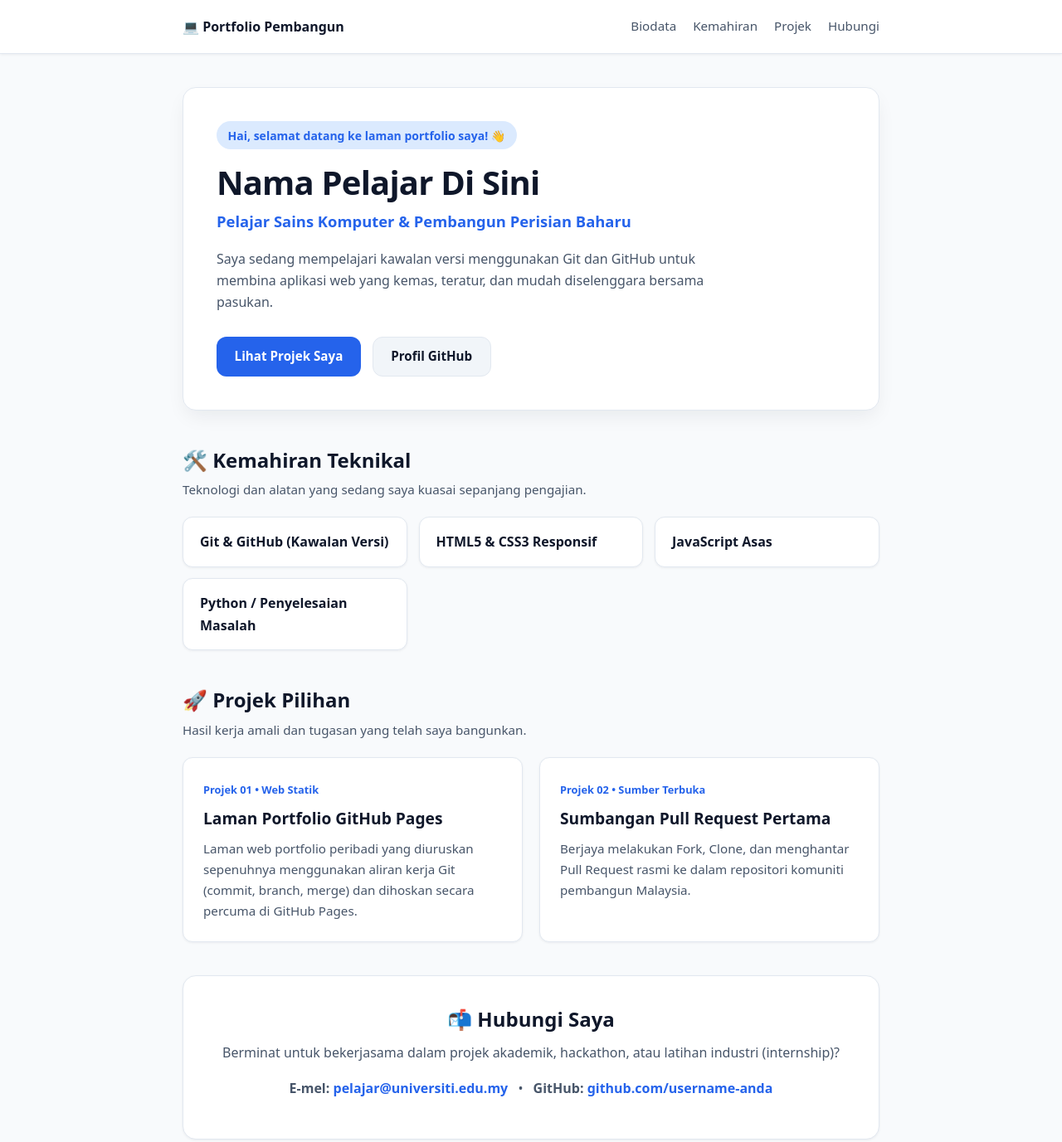
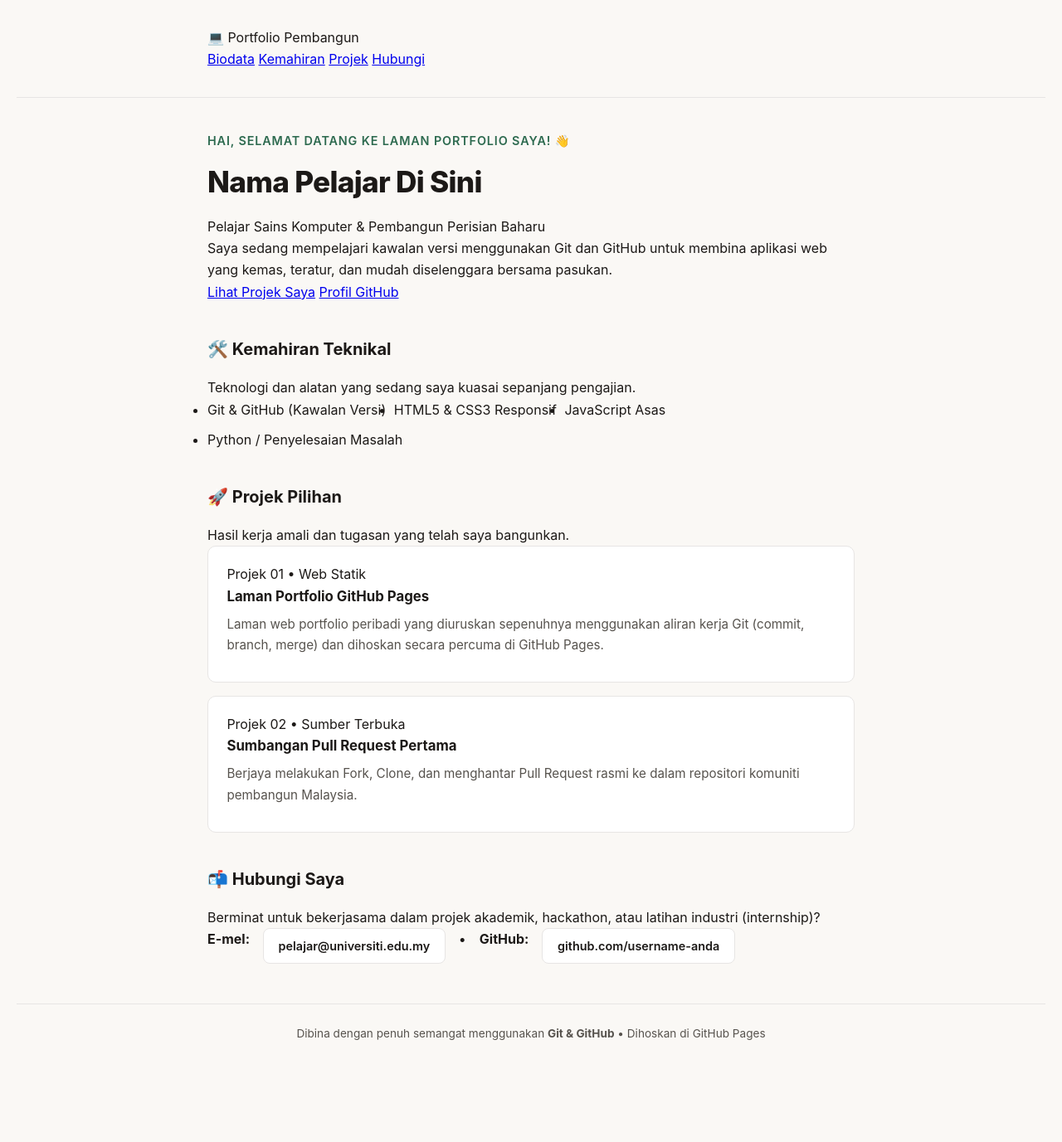
Before and after one commit to zfrnaa/kursus-git-github, a plain HTML site: page template-portfolio/index.html in a window 1280 px wide. Shown: the top 1377 px of the page at 83% size. After the commit the page ends 1290 px from the top, so only its background shows below. Drawn offline with Linux system fonts and the light colour scheme.

Commit message:
style: kemas kini PDF cheatsheet (tanpa emoji, watermark, git log --name-only) & palet editorial portfolio

```diff
--- a/template-portfolio/style.css
+++ b/template-portfolio/style.css
@@ -1,314 +1,158 @@
-/* ==========================================================================
-   Gaya Portfolio Pembangun (kursus-git-github/template-portfolio/style.css)
-   Reka bentuk moden, responsif, dan menyokong mod cerah/gelap automatik
-   ========================================================================== */
-
 :root {
-    --bg-primary: #f8fafc;
-    --bg-surface: #ffffff;
-    --bg-subtle: #f1f5f9;
-    --text-primary: #0f172a;
-    --text-secondary: #475569;
-    --accent-primary: #2563eb;
-    --accent-hover: #1d4ed8;
-    --accent-soft: #dbeafe;
-    --border-color: #e2e8f0;
-    --shadow-sm: 0 1px 3px rgba(15, 23, 42, 0.06);
-    --shadow-md: 0 10px 25px -5px rgba(15, 23, 42, 0.08);
-    --radius-md: 12px;
-    --radius-lg: 16px;
+  --bg: #faf8f5;
+  --surface: #ffffff;
+  --text: #1c1917;
+  --muted: #57534e;
+  --accent: #2d6a4f;
+  --accent-soft: #ecfdf5;
+  --border: #e7e5e4;
 }
 
 @media (prefers-color-scheme: dark) {
-    :root {
-        --bg-primary: #0b1120;
-        --bg-surface: #1e293b;
-        --bg-subtle: #0f172a;
-        --text-primary: #f8fafc;
-        --text-secondary: #94a3b8;
-        --accent-primary: #3b82f6;
-        --accent-hover: #60a5fa;
-        --accent-soft: rgba(59, 130, 246, 0.15);
-        --border-color: #334155;
-        --shadow-sm: 0 1px 3px rgba(0, 0, 0, 0.3);
-        --shadow-md: 0 10px 25px -5px rgba(0, 0, 0, 0.4);
-    }
+  :root {
+    --bg: #141413;
+    --surface: #1c1c1a;
+    --text: #f5f5f4;
+    --muted: #a8a29e;
+    --accent: #52b788;
+    --accent-soft: #1b2e24;
+    --border: #292524;
+  }
 }
 
 * {
-    box-sizing: border-box;
-    margin: 0;
-    padding: 0;
-}
-
-html {
-    scroll-behavior: smooth;
+  box-sizing: border-box;
+  margin: 0;
+  padding: 0;
 }
 
 body {
-    font-family: system-ui, -apple-system, BlinkMacSystemFont, "Segoe UI", Roboto, Oxygen, Ubuntu, Cantarell, sans-serif;
-    background-color: var(--bg-primary);
-    color: var(--text-primary);
-    line-height: 1.65;
-    -webkit-font-smoothing: antialiased;
+  font-family: 'Inter', -apple-system, BlinkMacSystemFont, 'Segoe UI', Roboto, sans-serif;
+  background-color: var(--bg);
+  color: var(--text);
+  line-height: 1.65;
+  padding: 2rem 1.25rem;
 }
 
 .container {
-    width: 100%;
-    max-width: 880px;
-    margin: 0 auto;
-    padding: 0 1.25rem;
+  max-width: 780px;
+  margin: 0 auto;
 }
 
-/* Header & Navigasi */
-.site-header {
-    position: sticky;
-    top: 0;
-    z-index: 10;
-    background-color: var(--bg-surface);
-    border-bottom: 1px solid var(--border-color);
-    box-shadow: var(--shadow-sm);
-}
-
-.header-inner {
-    display: flex;
-    align-items: center;
-    justify-content: space-between;
-    min-height: 64px;
-    flex-wrap: wrap;
-    gap: 0.75rem;
-}
-
-.brand-badge {
-    font-weight: 700;
-    font-size: 1rem;
-    color: var(--text-primary);
-}
-
-.site-nav {
-    display: flex;
-    gap: 1.25rem;
-}
-
-.site-nav a {
-    color: var(--text-secondary);
-    text-decoration: none;
-    font-weight: 500;
-    font-size: 0.95rem;
-    transition: color 0.2s ease;
-}
-
-.site-nav a:hover {
-    color: var(--accent-primary);
-}
-
-/* Kad Hero (Biodata) */
-.hero-card {
-    margin-top: 2.5rem;
-    padding: 2.5rem;
-    background-color: var(--bg-surface);
-    border: 1px solid var(--border-color);
-    border-radius: var(--radius-lg);
-    box-shadow: var(--shadow-md);
+header {
+  padding-bottom: 2rem;
+  border-bottom: 1px solid var(--border);
+  margin-bottom: 2.5rem;
 }
 
 .greeting {
-    display: inline-block;
-    padding: 0.35rem 0.85rem;
-    background-color: var(--accent-soft);
-    color: var(--accent-primary);
-    border-radius: 999px;
-    font-size: 0.875rem;
-    font-weight: 600;
-    margin-bottom: 1rem;
+  font-size: 0.9rem;
+  font-weight: 600;
+  color: var(--accent);
+  text-transform: uppercase;
+  letter-spacing: 0.06em;
+  margin-bottom: 0.5rem;
 }
 
-.hero-title {
-    font-size: clamp(1.85rem, 4vw, 2.5rem);
-    line-height: 1.2;
-    margin-bottom: 0.5rem;
-    letter-spacing: -0.02em;
+h1 {
+  font-size: 2.2rem;
+  font-weight: 800;
+  letter-spacing: -0.02em;
+  margin-bottom: 0.75rem;
 }
 
-.hero-subtitle {
-    font-size: 1.15rem;
-    font-weight: 600;
-    color: var(--accent-primary);
-    margin-bottom: 1rem;
+.subtitle {
+  font-size: 1.05rem;
+  color: var(--muted);
+  max-width: 60ch;
 }
 
-.hero-bio {
-    color: var(--text-secondary);
-    max-width: 65ch;
-    margin-bottom: 1.75rem;
+section {
+  margin-bottom: 2.5rem;
 }
 
-.hero-actions {
-    display: flex;
-    flex-wrap: wrap;
-    gap: 0.85rem;
+h2 {
+  font-size: 1.25rem;
+  font-weight: 700;
+  margin-bottom: 1rem;
+  color: var(--text);
 }
 
-.btn {
-    display: inline-flex;
-    align-items: center;
-    justify-content: center;
-    padding: 0.65rem 1.35rem;
-    border-radius: var(--radius-md);
-    font-weight: 600;
-    font-size: 0.95rem;
-    text-decoration: none;
-    transition: transform 0.15s ease, background-color 0.2s ease;
+.skills-grid {
+  display: flex;
+  flex-wrap: wrap;
+  gap: 0.6rem;
 }
 
-.btn:active {
-    transform: translateY(1px);
-}
-
-.btn-primary {
-    background-color: var(--accent-primary);
-    color: #ffffff;
-}
-
-.btn-primary:hover {
-    background-color: var(--accent-hover);
-}
-
-.btn-secondary {
-    background-color: var(--bg-subtle);
-    color: var(--text-primary);
-    border: 1px solid var(--border-color);
-}
-
-.btn-secondary:hover {
-    border-color: var(--accent-primary);
-    color: var(--accent-primary);
-}
-
-/* Seksyen Umum */
-.section-block {
-    margin-top: 2.5rem;
-}
-
-.section-header {
-    margin-bottom: 1.25rem;
-}
-
-.section-header h2 {
-    font-size: 1.5rem;
-    margin-bottom: 0.25rem;
-}
-
-.section-header p {
-    color: var(--text-secondary);
-    font-size: 0.95rem;
-}
-
-/* Senarai Kemahiran */
-.skills-grid {
-    list-style: none;
-    display: grid;
-    grid-template-columns: repeat(auto-fit, minmax(200px, 1fr));
-    gap: 0.85rem;
-}
-
-.skill-item {
-    background-color: var(--bg-surface);
-    border: 1px solid var(--border-color);
-    border-radius: var(--radius-md);
-    padding: 1rem 1.25rem;
-    font-weight: 600;
-    box-shadow: var(--shadow-sm);
-}
-
-/* Kad Projek */
-.projects-grid {
-    display: grid;
-    grid-template-columns: repeat(auto-fit, minmax(280px, 1fr));
-    gap: 1.25rem;
+.skill-tag {
+  background-color: var(--accent-soft);
+  color: var(--accent);
+  border: 1px solid var(--border);
+  padding: 0.35rem 0.85rem;
+  border-radius: 999px;
+  font-size: 0.9rem;
+  font-weight: 600;
 }
 
 .project-card {
-    background-color: var(--bg-surface);
-    border: 1px solid var(--border-color);
-    border-radius: var(--radius-md);
-    padding: 1.5rem;
-    box-shadow: var(--shadow-sm);
-    transition: transform 0.2s ease, border-color 0.2s ease;
-}
-
-.project-card:hover {
-    transform: translateY(-2px);
-    border-color: var(--accent-primary);
-}
-
-.project-tag {
-    display: inline-block;
-    font-size: 0.8rem;
-    font-weight: 600;
-    color: var(--accent-primary);
-    margin-bottom: 0.5rem;
+  background-color: var(--surface);
+  border: 1px solid var(--border);
+  border-radius: 10px;
+  padding: 1.25rem 1.4rem;
+  margin-bottom: 1rem;
 }
 
 .project-card h3 {
-    font-size: 1.2rem;
-    margin-bottom: 0.5rem;
+  font-size: 1.05rem;
+  font-weight: 700;
+  margin-bottom: 0.4rem;
 }
 
 .project-card p {
-    color: var(--text-secondary);
-    font-size: 0.95rem;
+  color: var(--muted);
+  font-size: 0.95rem;
+  margin-bottom: 0.75rem;
 }
 
-/* Seksyen Hubungi */
-.contact-card {
-    background-color: var(--bg-surface);
-    border: 1px solid var(--border-color);
-    border-radius: var(--radius-lg);
-    padding: 2rem;
-    text-align: center;
-    box-shadow: var(--shadow-sm);
+.project-card a {
+  color: var(--accent);
+  font-weight: 600;
+  text-decoration: none;
+  font-size: 0.9rem;
 }
 
-.contact-card h2 {
-    margin-bottom: 0.5rem;
+.project-card a:hover {
+  text-decoration: underline;
 }
 
-.contact-card p {
-    color: var(--text-secondary);
-    margin-bottom: 1rem;
+.contact-links {
+  display: flex;
+  flex-wrap: wrap;
+  gap: 1rem;
 }
 
 .contact-links a {
-    color: var(--accent-primary);
-    font-weight: 600;
-    text-decoration: none;
+  display: inline-block;
+  padding: 0.55rem 1.1rem;
+  background-color: var(--surface);
+  border: 1px solid var(--border);
+  border-radius: 8px;
+  color: var(--text);
+  text-decoration: none;
+  font-weight: 600;
+  font-size: 0.9rem;
 }
 
 .contact-links a:hover {
-    text-decoration: underline;
+  border-color: var(--accent);
+  color: var(--accent);
 }
 
-.divider {
-    margin: 0 0.5rem;
-    color: var(--text-secondary);
+footer {
+  margin-top: 3rem;
+  padding-top: 1.5rem;
+  border-top: 1px solid var(--border);
+  font-size: 0.85rem;
+  color: var(--muted);
+  text-align: center;
 }
-
-/* Footer */
-.site-footer {
-    margin-top: 3.5rem;
-    padding: 2rem 0;
-    border-top: 1px solid var(--border-color);
-    text-align: center;
-    color: var(--text-secondary);
-    font-size: 0.9rem;
-}
-
-@media (max-width: 600px) {
-    .hero-card {
-        padding: 1.75rem 1.25rem;
-    }
-    .header-inner {
-        padding: 0.75rem 1.25rem;
-    }
-}
```
Also changed, not shown: 1 other file.
